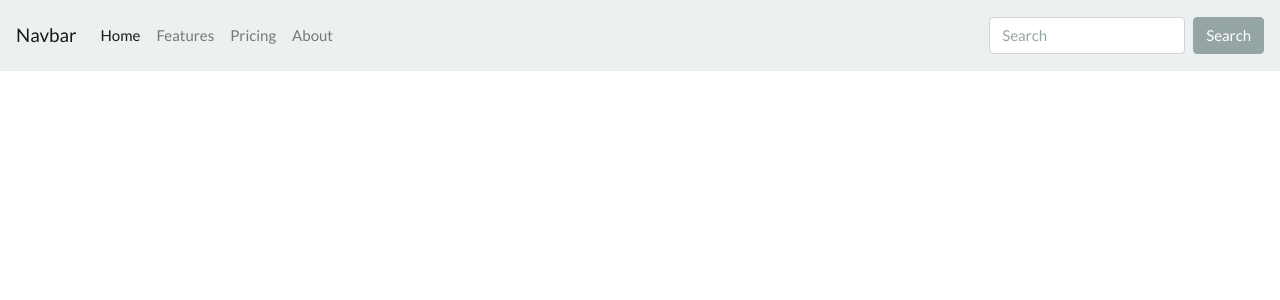
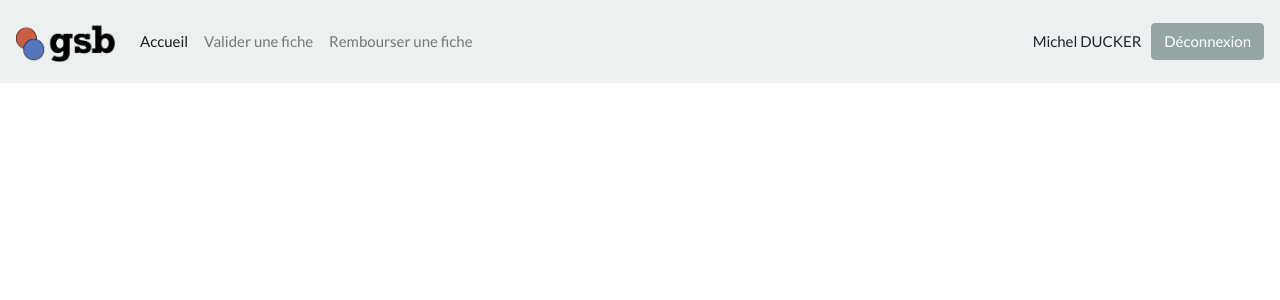
Before and after one commit to laborieDev/gsbSymfony, a Symfony app: template gsb/templates/base.html.twig in a window 1280 px wide. Shown: the top 300 px of the page. Run offline with Twig, Linux system fonts and the light colour scheme; the template is opened without the code that fills it, so the values that code supplies are empty; some libraries are stand-ins or nearby versions.

Commit message:
Css & Img folders OK

```diff
--- /dev/null
+++ b/gsb/public/css/styles.css
@@ -0,0 +1,2 @@
+#logo-gsb-navbar img{width : 100px}
+#user-name-navabar{margin-right : 10px}
--- a/gsb/templates/base.html.twig
+++ b/gsb/templates/base.html.twig
@@ -4,12 +4,13 @@
         <meta charset="UTF-8">
         <title>{% block title %}GSB{% endblock %}</title>
         <link rel="stylesheet" href="https://bootswatch.com/4/flatly/bootstrap.css" />
+        <link rel="stylesheet" href="/css/styles.css" />
         {% block stylesheets %}{% endblock %}
     </head>
     <body>
 
     <nav class="navbar navbar-expand-lg navbar-light bg-light" style="user-select: auto;">
-        <a class="navbar-brand" href="#" style="user-select: auto;">Navbar</a>
+        <a class="navbar-brand" id="logo-gsb-navbar" href="#" style="user-select: auto;"><img src="/img/logo-gsb.png"></a>
         <button class="navbar-toggler" type="button" data-toggle="collapse" data-target="#navbarColor03" aria-controls="navbarColor03" aria-expanded="false" aria-label="Toggle navigation" style="user-select: auto;">
           <span class="navbar-toggler-icon" style="user-select: auto;"></span>
         </button>
@@ -17,22 +18,21 @@
         <div class="collapse navbar-collapse" id="navbarColor03" style="user-select: auto;">
           <ul class="navbar-nav mr-auto" style="user-select: auto;">
             <li class="nav-item active" style="user-select: auto;">
-              <a class="nav-link" href="#" style="user-select: auto;">Home <span class="sr-only" style="user-select: auto;">(current)</span></a>
+              <a class="nav-link" href="#" style="user-select: auto;">Accueil</a>
             </li>
             <li class="nav-item" style="user-select: auto;">
-              <a class="nav-link" href="#" style="user-select: auto;">Features</a>
+              <a class="nav-link" href="#" style="user-select: auto;">Valider une fiche</a>
             </li>
             <li class="nav-item" style="user-select: auto;">
-              <a class="nav-link" href="#" style="user-select: auto;">Pricing</a>
-            </li>
-            <li class="nav-item" style="user-select: auto;">
-              <a class="nav-link" href="#" style="user-select: auto;">About</a>
+              <a class="nav-link" href="#" style="user-select: auto;">Rembourser une fiche</a>
             </li>
           </ul>
-          <form class="form-inline my-2 my-lg-0" style="user-select: auto;">
-            <input class="form-control mr-sm-2" type="text" placeholder="Search" style="user-select: auto;">
-            <button class="btn btn-secondary my-2 my-sm-0" type="submit" style="user-select: auto;">Search</button>
-          </form>
+          <div class="form-inline my-2 my-lg-0" style="user-select: auto;">
+            <ul class="navbar-nav mr-auto" style="user-select: auto;">
+              <li class="nav-item" id="user-name-navabar">Michel DUCKER</li>
+            </ul>
+            <a href="#" class="btn btn-secondary my-2 my-sm-0" style="user-select: auto;">Déconnexion</a>
+          </div>
         </div>
     </nav>
 
```
Also changed, not shown: gsb/public/img/logo-gsb.png (added).
